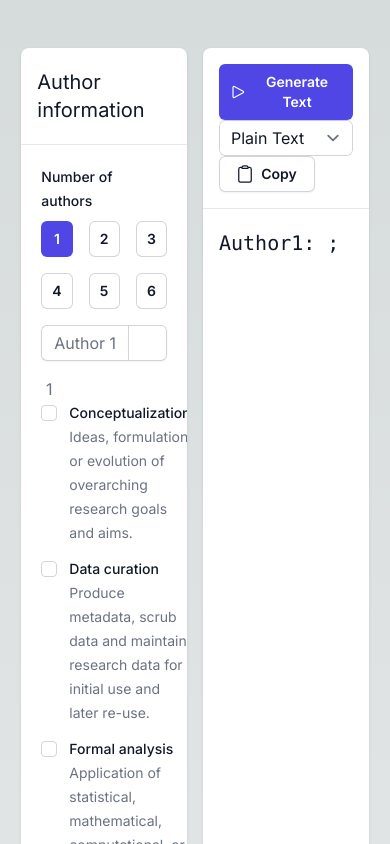
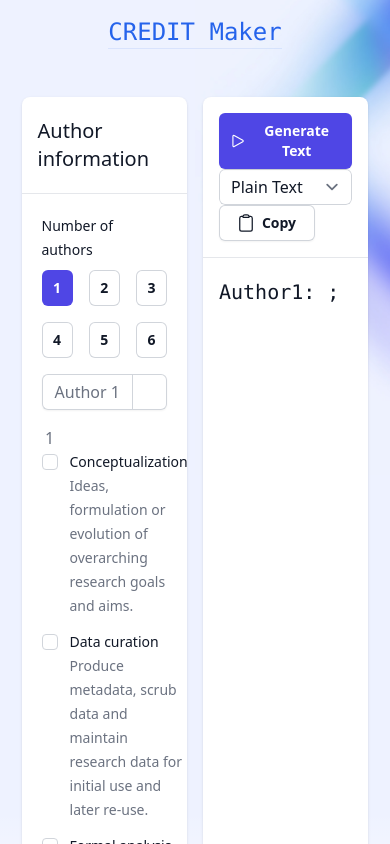
Before and after one commit to andreas-bauer/credit-maker, a Next.js app: page / in a window 390 px wide. Shown: the top 844 px of the page. Built offline with nearby package versions, Linux system fonts and the light colour scheme.

Commit message:
Add header and background image

```diff
--- a/src/app/layout.tsx
+++ b/src/app/layout.tsx
@@ -2,6 +2,8 @@ import React from 'react'
 import type { Metadata } from 'next'
 import { Inter } from 'next/font/google'
 import './globals.css'
+import { Header } from '@/components/Header'
+import { BackgroundImage } from '@/components/BackgroundImage'
 
 const inter = Inter({ subsets: ['latin'] })
 
@@ -16,8 +18,12 @@ export default function RootLayout({
   children: React.ReactNode
 }>) {
   return (
-    <html lang='en'>
-      <body className={inter.className}>{children}</body>
+    <html lang='en' className='h-full bg-white antialiased'>
+      <body className={inter.className + 'h-full'}>
+        <Header />
+        <BackgroundImage position='right' className='-bottom-32 -top-40' />
+        {children}
+      </body>
     </html>
   )
 }
--- a/src/app/page.tsx
+++ b/src/app/page.tsx
@@ -78,7 +78,7 @@ export default function Home() {
 
   return (
     <main className='flex min-h-screen flex-col items-center justify-between p-12'>
-      <div className='w-fullconst flex flex-row gap-4'>
+      <div className='w-fullconst z-10 flex flex-row gap-4'>
         {/* Left side */}
         <div className='w-1/2 divide-y divide-gray-200 overflow-hidden rounded-lg bg-white shadow'>
           <div className='flex-wggrap flex items-center justify-between px-4 py-5'>
--- /dev/null
+++ b/src/components/BackgroundImage.tsx
@@ -0,0 +1,39 @@
+import Image from 'next/image'
+import clsx from 'clsx'
+
+import backgroundImage from '@/images/background.jpg'
+
+export function BackgroundImage({
+  className,
+  position = 'left',
+}: {
+  className?: string
+  position?: 'left' | 'right'
+}) {
+  return (
+    <div
+      className={clsx(
+        'absolute inset-0 overflow-hidden bg-indigo-50',
+        className
+      )}
+    >
+      <Image
+        className={clsx(
+          'absolute top-0',
+          position === 'left' &&
+            'left-0 translate-x-[-55%] translate-y-[-10%] -scale-x-100 sm:left-1/2 sm:translate-x-[-98%] sm:translate-y-[-6%] lg:translate-x-[-106%] xl:translate-x-[-122%]',
+          position === 'right' &&
+            'left-full -translate-x-1/2 sm:left-1/2 sm:translate-x-[-20%] sm:translate-y-[-15%] md:translate-x-0 lg:translate-x-[5%] lg:translate-y-[4%] xl:translate-x-[27%] xl:translate-y-[-8%]'
+        )}
+        src={backgroundImage}
+        alt=''
+        width={918}
+        height={1495}
+        priority
+        unoptimized
+      />
+      <div className='absolute inset-x-0 top-0 h-40 bg-gradient-to-b from-white' />
+      <div className='absolute inset-x-0 bottom-0 h-40 bg-gradient-to-t from-white' />
+    </div>
+  )
+}
--- /dev/null
+++ b/src/components/Header.tsx
@@ -0,0 +1,32 @@
+import {
+  ArrowTopRightOnSquareIcon,
+  PencilIcon,
+} from '@heroicons/react/24/outline'
+
+export function Header() {
+  return (
+    <header className='relative z-50 flex-none pt-4'>
+      <div className='mx-auto flex max-w-7xl items-center justify-center px-8'>
+        <div className='hidden grow basis-0 sm:flex'>
+          <PencilIcon className='-ml-0.5 h-5 w-5' />
+        </div>
+
+        <div className='mx-auto flex items-center border-b border-blue-600/10'>
+          <p className='font-mono text-2xl text-blue-600'>CREDIT Maker</p>
+        </div>
+
+        <div className='hidden grow basis-0 justify-end sm:flex'>
+          <a
+            target='_blank'
+            href='https://github.com/andreas-bauer/credit-maker'
+          >
+            <button className='inline-flex w-24 justify-center gap-x-1.5 rounded-md bg-white px-3 py-2 text-sm font-semibold text-gray-dark shadow-sm ring-1 ring-inset ring-gray-300 hover:bg-gray-100'>
+              <ArrowTopRightOnSquareIcon className='-ml-0.5 h-5 w-5' />
+              GitHub
+            </button>
+          </a>
+        </div>
+      </div>
+    </header>
+  )
+}
```
Also changed, not shown: src/images/background.jpg (added).
